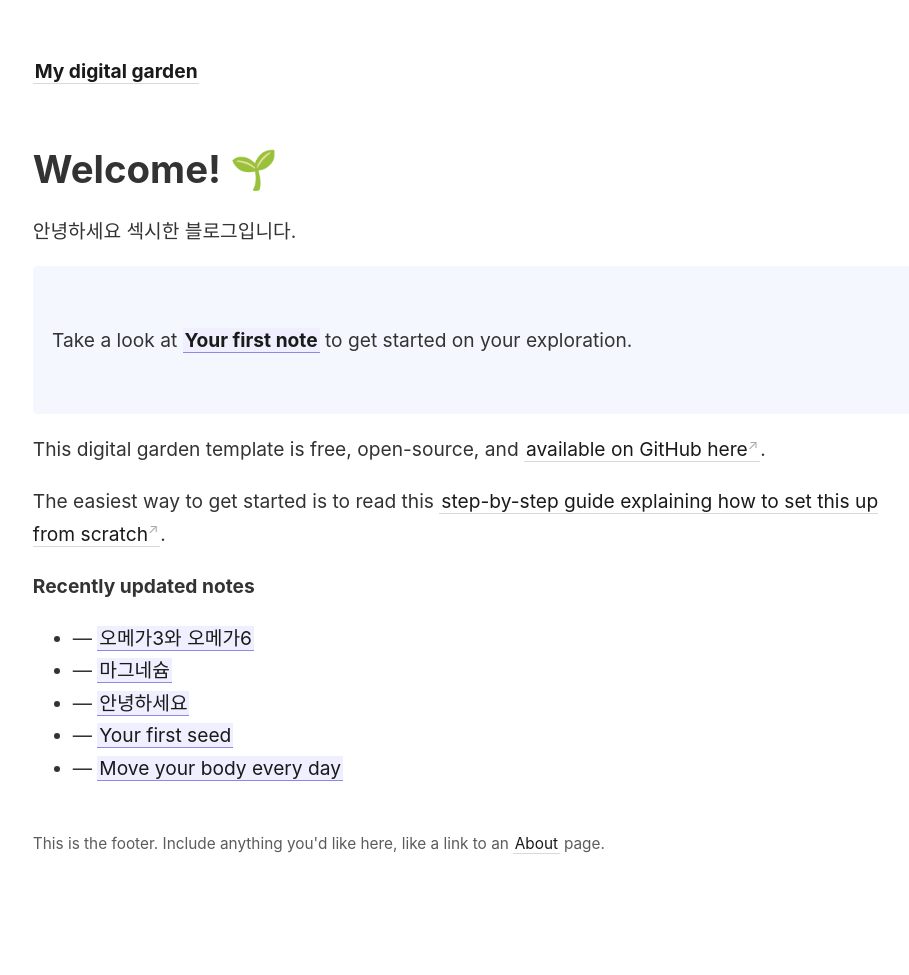
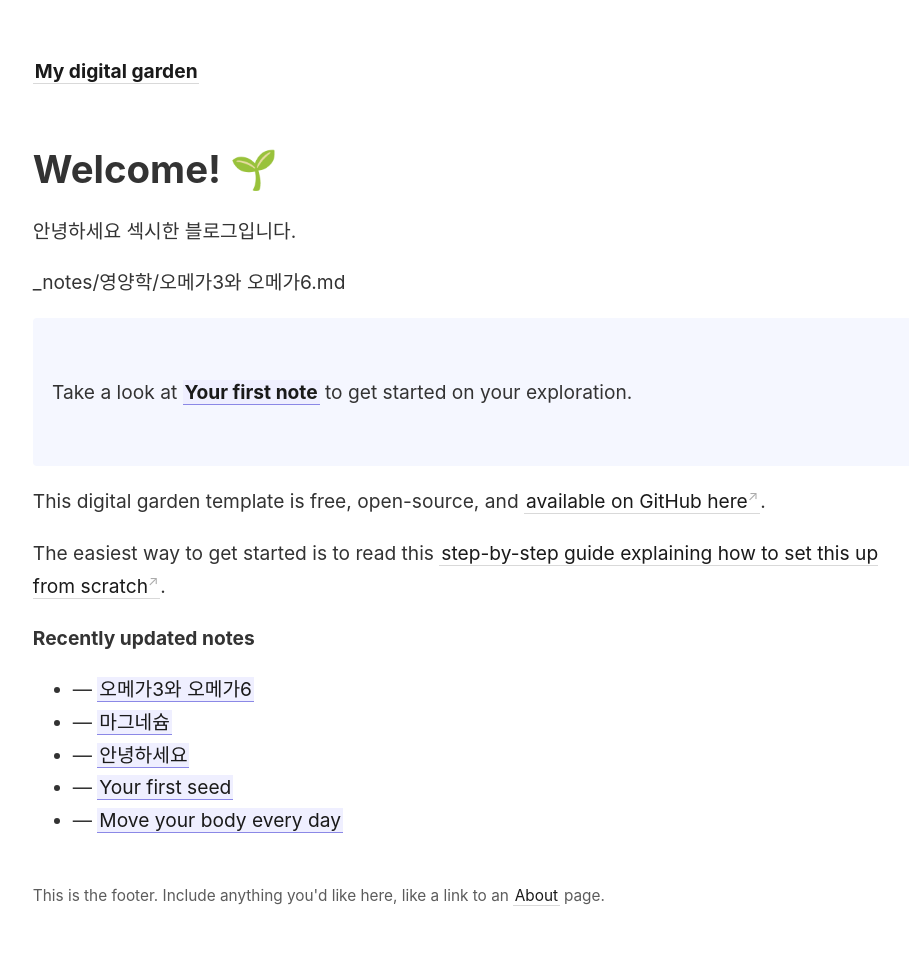
Before and after one commit to simbio11/Studyhani, a Jekyll site: the page built from _pages/index.md, in a window 1280 px wide. Shown: the whole page, without its empty margins (44-953 px from the left). Built offline with Jekyll 4.4.1, drawn with Linux system fonts in a browser that asks for light colours; before the commit the page ends 924 px from its top, so only the background shows below that.

Commit message:
Update index.md

```diff
--- a/_pages/index.md
+++ b/_pages/index.md
@@ -9,7 +9,7 @@ permalink: /
 
 안녕하세요 섹시한 블로그입니다.
 
-
+_notes/영양학/오메가3와 오메가6.md
 
 
 
```
